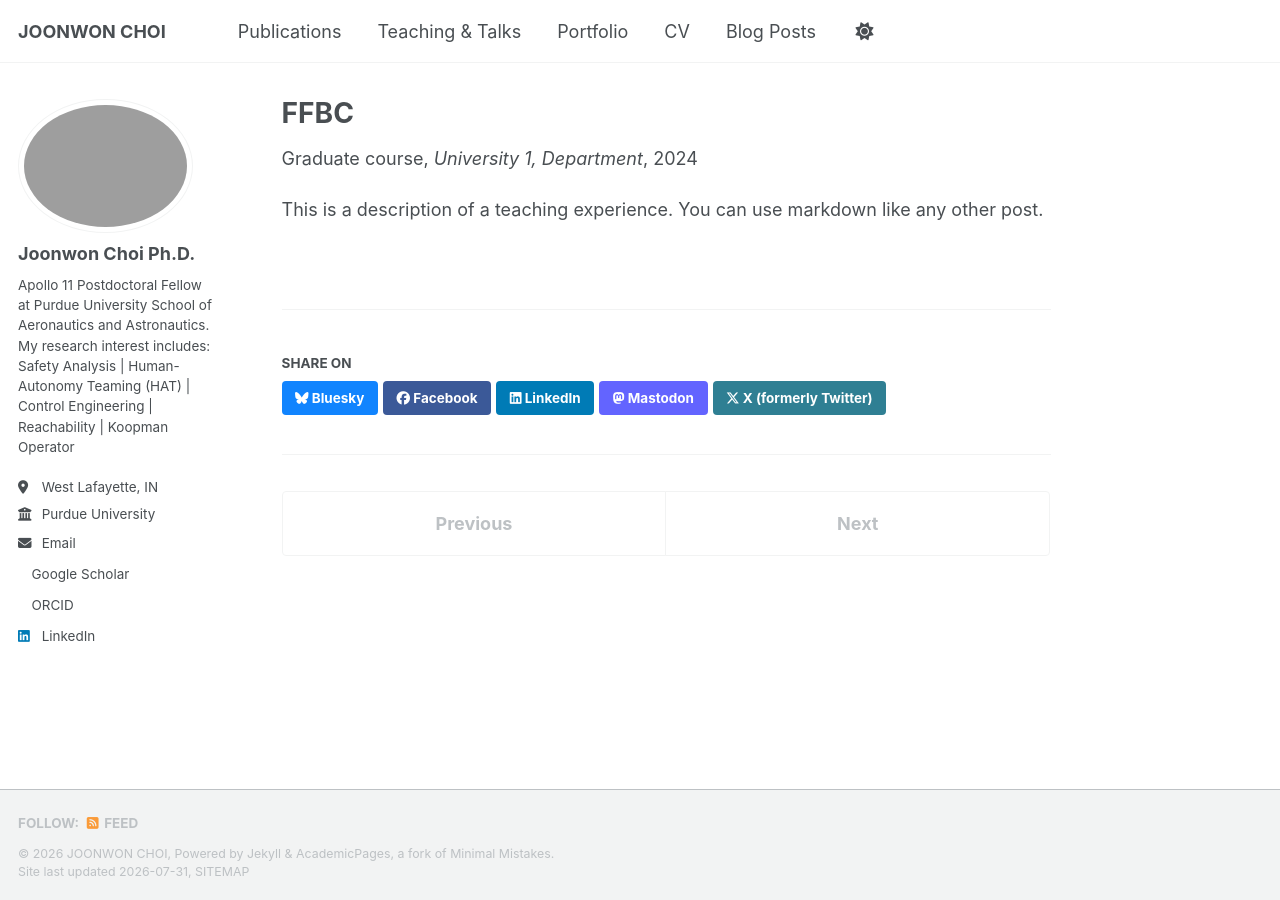
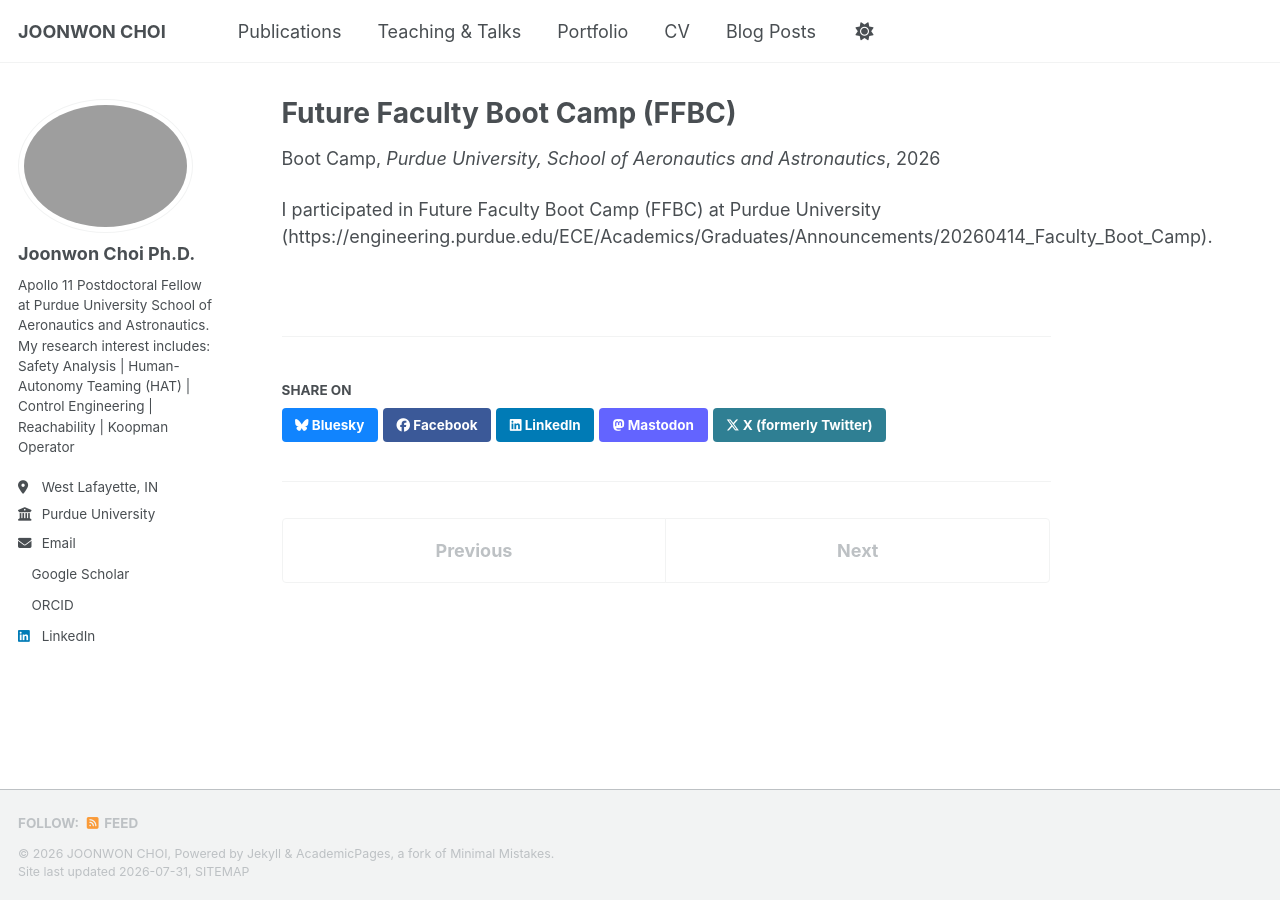
Before and after one commit to netakoi/netakoi.github.io, a Jekyll site: the page built from _teaching/FFBC.md, in a window 1280 px wide. Built offline with Jekyll 4.4.1, drawn with Linux system fonts in a browser that asks for light colours; a style sheet for code colours, icons or effects is not loaded.

Commit message:
Update FFBC.md

```diff
--- a/_teaching/FFBC.md
+++ b/_teaching/FFBC.md
@@ -1,11 +1,10 @@
 ---
-title: "FFBC"
+title: "Future Faculty Boot Camp (FFBC)"
 collection: teaching
-type: "Graduate course"
+type: "Boot Camp"
 permalink: /teaching/FFBC
-venue: "University 1, Department"
-date: 2024-01-01
-location: "City, Country"
+venue: "Purdue University, School of Aeronautics and Astronautics"
+date: 2026-04-27
+location: "West Lafayette, US"
 ---
-
-This is a description of a teaching experience. You can use markdown like any other post.
+I participated in Future Faculty Boot Camp (FFBC) at Purdue University (https://engineering.purdue.edu/ECE/Academics/Graduates/Announcements/20260414_Faculty_Boot_Camp).
```
